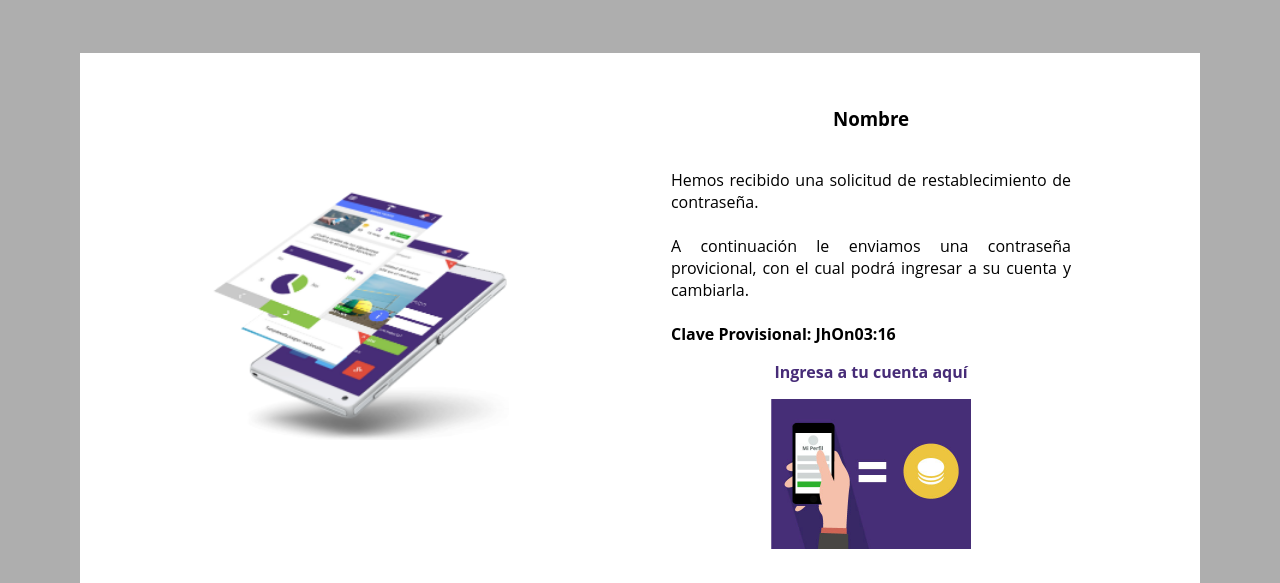
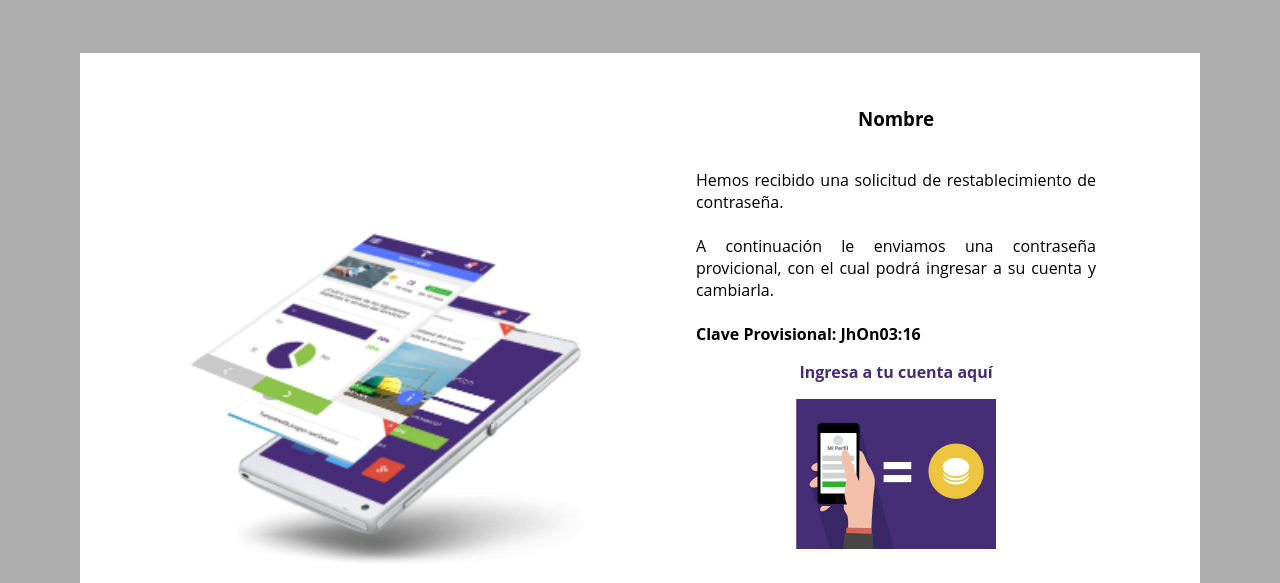
Before and after one commit to alexballera/requerimiento_empresas, a website: page correos/contrasena.html in a window 1280 px wide. Shown: the part 130-713 px from the top of the page. Drawn offline with Linux system fonts and the light colour scheme; files that its build step writes are made by us from their sources; files whose address does not match are found by name.

Commit message:
Update 2015-10-22T06:05:45.941Z

```diff
--- a/correos/contrasena.html
+++ b/correos/contrasena.html
@@ -45,7 +45,7 @@
       <div class="correo__body">
         <div class="correo__body--contenedor">
           <figure class="correo__body--figure" >
-            <img class="correo__body--img" src="../images/phone_landing.png" alt="Taima desde tu mano">
+            <img class="correo__body--img correo__body--img-clave" src="../images/phone_landing.png" alt="Taima desde tu mano">
           </figure>
           <figure class="correo__body--figure correo__body--hiden" >
             <img class="correo__body--img" src="../images/telefono.png" alt="Taima desde tu mano">
--- a/styles/sass/views/_correos.scss
+++ b/styles/sass/views/_correos.scss
@@ -86,9 +86,12 @@
       @include respond-to('small') {
           width: 150px;
         }
-      @include respond-to('small') {
-          // display: none;
+      &-clave{
+        width: 400px;
+        @include respond-to('medium') {
+          width: 300px;
         }
+      }
     }
     &--titulo,
     &--titulo2{
```
Also changed, not shown: styles/css/main.min.css.
